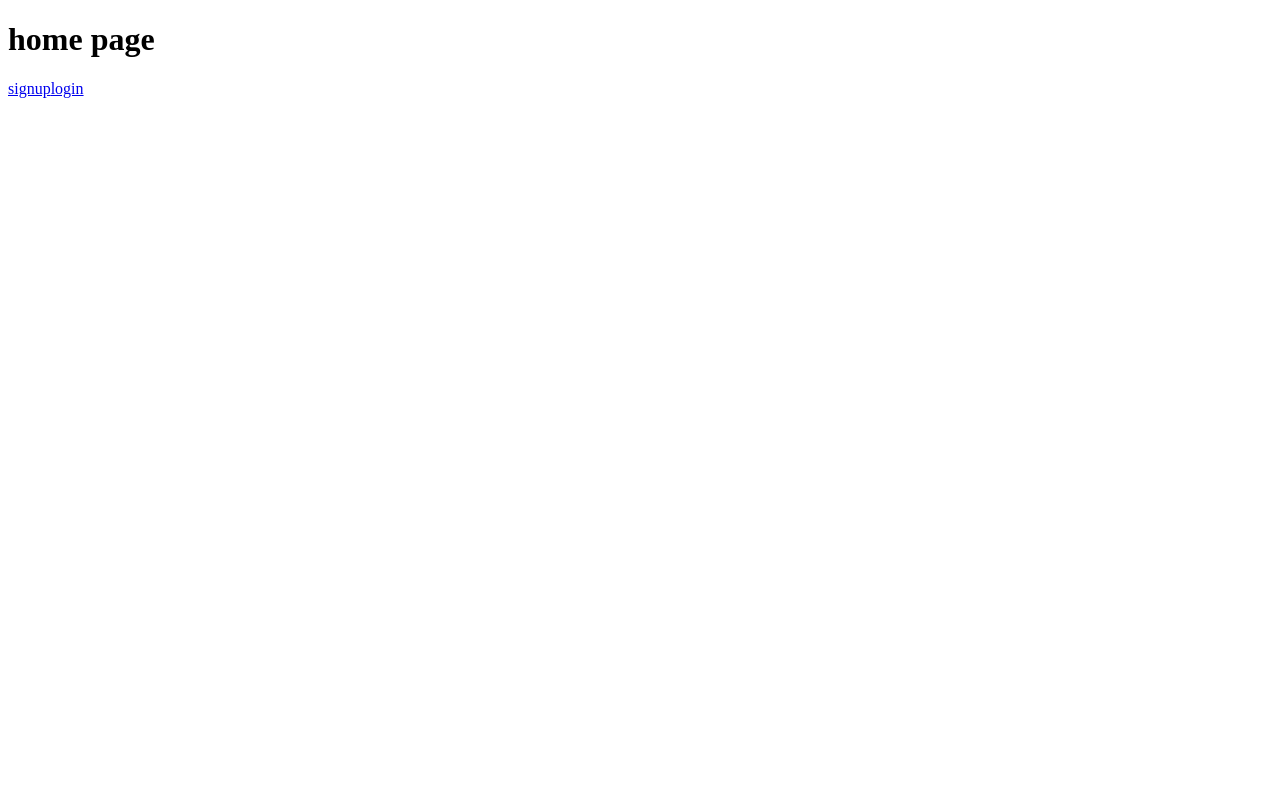
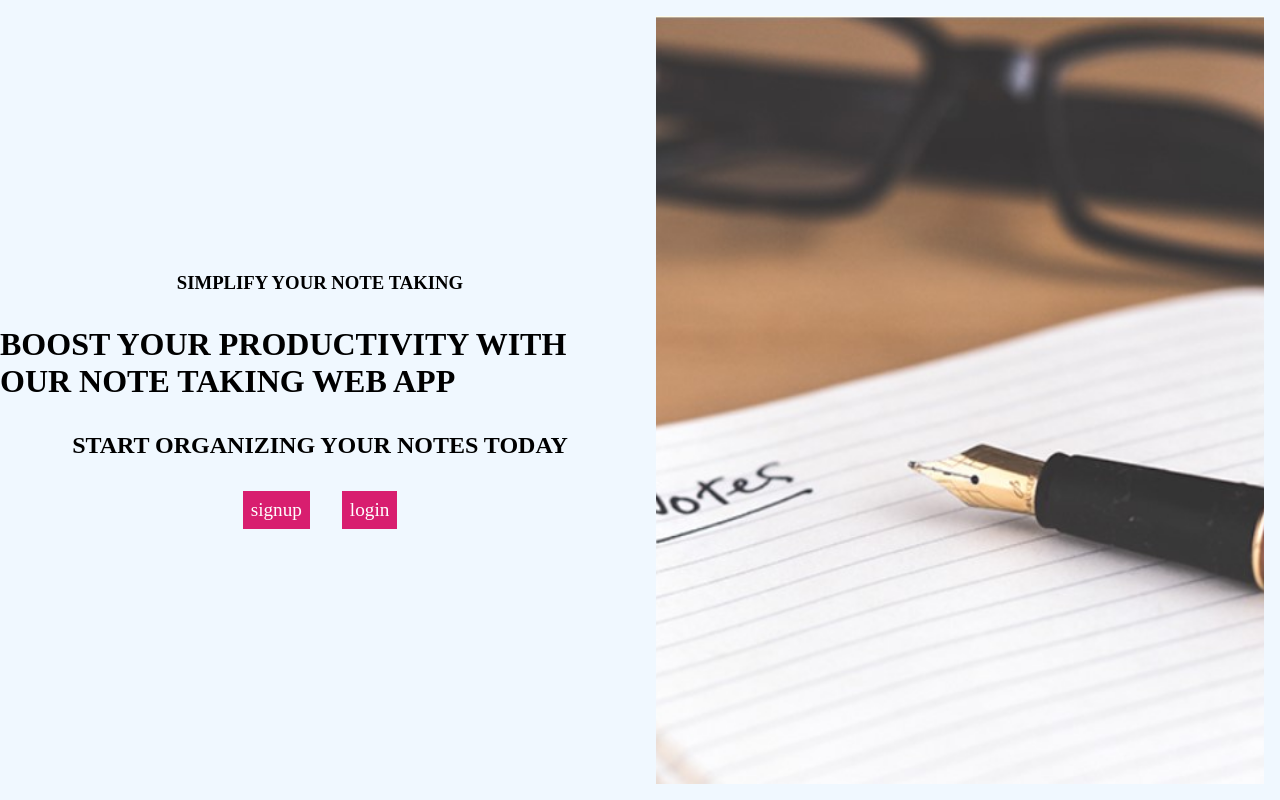
Before and after one commit to Kuma-Leta/note_taking_web_app, a React (Vite) app in the folder Desktop/TypeScript/note_taking_app/front-end/: page / in a window 1280 px wide. Built offline with nearby package versions, Linux system fonts and the light colour scheme.

Commit message:
home page update

```diff
--- a/Desktop/TypeScript/note_taking_app/front-end/src/components/home.tsx
+++ b/Desktop/TypeScript/note_taking_app/front-end/src/components/home.tsx
@@ -4,9 +4,20 @@ import "../styles/home.css";
 const Home: React.FC = () => {
   return (
     <>
-      <h1> home page</h1>
-      <Link to="/signup">signup</Link>
-      <Link to="/login">login </Link>
+      <div className="home_container">
+        <div className="home_left">
+          <h3> SIMPLIFY YOUR NOTE TAKING </h3>
+          <h1>BOOST YOUR PRODUCTIVITY WITH OUR NOTE TAKING WEB APP</h1>
+          <h2>START ORGANIZING YOUR NOTES TODAY</h2>
+          <div className="links_container">
+            <Link to="/signup">signup</Link>
+            <Link to="/login">login </Link>
+          </div>
+        </div>
+        <div className="noteImage">
+          <img src="note_image.jpg" alt="no image" />
+        </div>
+      </div>
     </>
   );
 };
--- a/Desktop/TypeScript/note_taking_app/front-end/src/styles/home.css
+++ b/Desktop/TypeScript/note_taking_app/front-end/src/styles/home.css
@@ -0,0 +1,40 @@
+* {
+  padding: 0;
+  margin: 0;
+  box-sizing: border-box;
+}
+body {
+  background-color: aliceblue;
+}
+.home_container {
+  display: grid;
+  grid-template-columns: 50% 50%;
+}
+.noteImage {
+  padding: 1rem;
+  min-height: 100vh;
+}
+.noteImage img {
+  width: 100%;
+  height: 100%;
+  object-position: center;
+  object-fit: cover;
+}
+.home_left {
+  display: flex;
+  flex-direction: column;
+  align-items: center;
+  justify-content: center;
+  row-gap: 2rem;
+}
+.links_container {
+  display: flex;
+  column-gap: 2rem;
+}
+.links_container a {
+  text-decoration: none;
+  color: white;
+  background-color: rgb(216, 30, 111);
+  padding: 0.5rem;
+  font-size: 1.2rem;
+}
```
Also changed, not shown: Desktop/TypeScript/note_taking_app/front-end/public/note_image.jpg (added).
